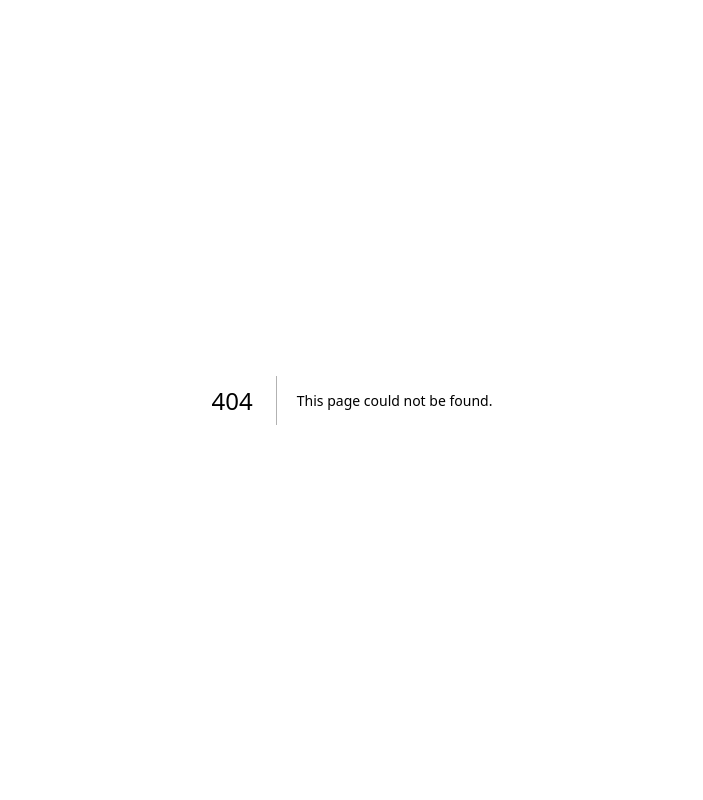
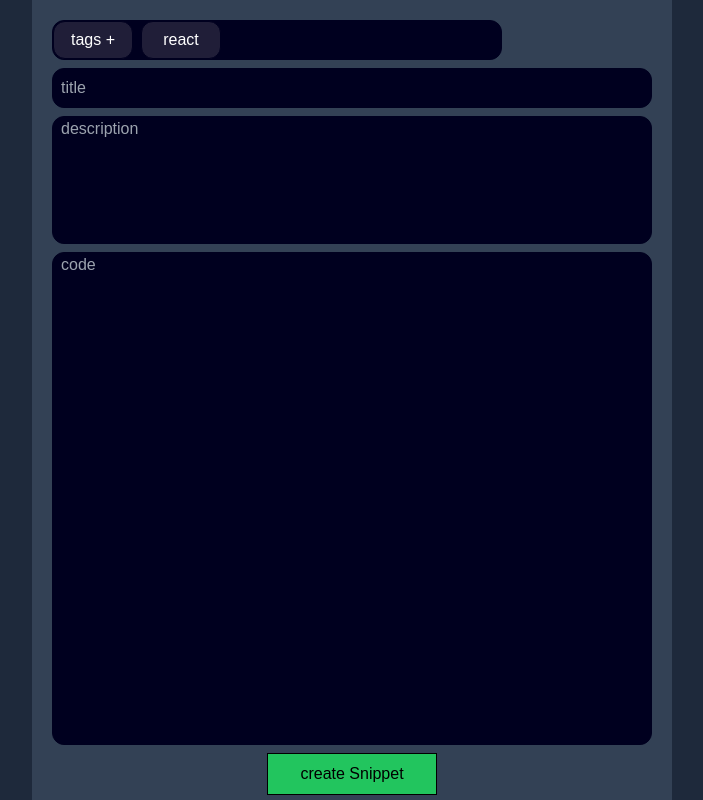
Before and after one commit to BlueSkiesPirate/Developer-Dashboard, a Next.js app: page /createSnippet in a window 1280 px wide. Before the commit this address had no page. Shown: the whole page, without its empty margins (288-991 px from the left). Built offline with nearby package versions, Linux system fonts and the light colour scheme.

Commit message:
polished some of the CRUD UI

```diff
--- a/src/app/addSnippet/page.jsx
+++ /dev/null
@@ -1,28 +0,0 @@
-"use client"
-import { useState } from "react"
-import { createSnippet } from "@/lib/api";
-
-export default function AddSnippet() {
-    const [title, setTitle] = useState("");
-    const [description, setDescription] = useState("");
-
-    const handleSubmit = async (e) => {
-        e.preventDefault();
-        await createSnippet({ title, description });
-        alert("User created!");
-    };
-    return (
-
-        <form onSubmit={handleSubmit} className={`w-40 bg-green-500 flex flex-col`}>
-            <input onChange={(e) => setTitle(e.target.value)}
-                value={title}
-                className={`border px-8 py-2`} type="text" placeholder="Snippet Title" />
-            <input onChange={(e) => setDescription(e.target.value)}
-                value={description}
-
-                className={`border px-8 py-2`} type="text" placeholder="description" />
-            <button type="submit" className={`border px-8 py-2 bg-green-500`}>Add Snippet</button>
-
-        </form>
-    )
-}
--- a/src/app/components/Snippets.jsx
+++ b/src/app/components/Snippets.jsx
@@ -9,8 +9,11 @@ import { FiEye } from "react-icons/fi";
 export default function Snippets({ onSendData }) {
     const [snippets, setSnippets] = useState([]);
     const [loading, setLoading] = useState(true);
+    const [reload, setReload] = useState(false)
 
-
+    const triggerReload = () => {
+        setReload(!reload)
+    }
 
     const sendData = (snippet) => {
         onSendData(snippet)
@@ -31,10 +34,10 @@ export default function Snippets({ onSendData }) {
         };
 
         fetchSnippets();
-    }, []);
+    }, [reload]);
 
-    if (loading) return <p>Loading...</p>;
-    // if (snippets.length === 0) return <p>No snippets available.</p>;
+    if (loading) return <p className="text-white">Loading...</p>;
+
 
     return (
         <>
@@ -49,16 +52,14 @@ export default function Snippets({ onSendData }) {
                         className={`h-10 w-full ${styles.buttonDark} ${styles.rounded} text-white flex justify-center items-center px-2`}
                     >
                         {snippet.title}
-                        <FiEye onClick={() => sendData(snippet)} className={"ml-auto cursor-pointer"}> view</FiEye>
+                        <FiEye onClick={() => sendData(snippet)} className={"ml-auto mr-5 cursor-pointer"}> view</FiEye>
+                        <DeleteBtn id={snippet._id} onDelete={triggerReload} title={snippet.title} />
 
                     </div>
                     <div className={`h-full w-full text-white p-2 `}>
-                        {snippet.description}
-                        <div className={`flex mt-9`}>
-                            <button className={` text-cyan-500`}>update</button>
-                            <h2 className={'mx-3'}>|</h2>
-                            <DeleteBtn id={snippet._id} />
-                        </div>
+                        <div>{snippet.description.length > 300 ?
+                            `${snippet.description.slice(0, 300)}...`
+                            : snippet.description}</div>
                     </div>
                 </div>
             ))}
--- a/src/app/components/TopNav.jsx
+++ b/src/app/components/TopNav.jsx
@@ -1,6 +1,17 @@
+"use client"
+
+import { useRouter } from "next/navigation";
 import styles from "../page.module.css";
 
+
 export default function TopNav() {
+  const router = useRouter();
+
+  const handleNavigation = () => {
+    router.push('/createSnippet');
+  };
+
+
   return (
     <div className={`w-full h-22`}>
       {/**This is the container for the top Navs */}
@@ -10,11 +21,10 @@ export default function TopNav() {
         <div
           className={`w-full h-full ${styles.navbar} ${styles.rounded} flex items-center pl-2`}
         >
-          <div
-            className={`${styles.rounded} w-24 h-5/6 bg-green-500 text-white flex justify-center items-center`}
-          >
+          <button onClick={handleNavigation} className={`${styles.rounded} w-24 h-5/6 bg-green-500 text-white flex justify-center items-center`}>
             create
-          </div>
+          </button>
+
           <div
             className={` ${styles.buttonLight} w-1/3 h-8 ${styles.rounded}  ml-36 text-white flex pl-2 items-center`}
           >
--- a/src/app/components/deleteBtn.jsx
+++ b/src/app/components/deleteBtn.jsx
@@ -1,26 +1,19 @@
 "use client"
+import { deleteSnippet } from "@/lib/api";
 import { useRouter } from "next/navigation"
 import { BiTrash } from "react-icons/bi";
 
-export default function DeleteBtn({ id }) {
-    const router = useRouter();
+export default function DeleteBtn({ id, onDelete, title }) {
+
     const removeSnippet = async () => {
-
-
-
-        const confirmed = confirm("are you sure?")
-
+        const confirmed = confirm(`Are you sure you want to delete: ${title} ?`)
         if (confirmed) {
-            const res = await fetch(`http://localhost:3000/api/snippets?id=${id}`, {
-                method: "DELETE"
-            })
-            if (res.ok) {
-                router.refresh()
-            }
+            await deleteSnippet(id)
+            onDelete()
         }
     }
     return (
 
-        <BiTrash onClick={removeSnippet} className={`text-red-400 border-white text-black text-xl `} />
+        <BiTrash onClick={removeSnippet} className={`text-red-400 border-white text-black text-xl cursor-pointer`} />
     )
 }
--- a/src/app/components/leftNav.jsx
+++ b/src/app/components/leftNav.jsx
@@ -1,10 +1,10 @@
 import styles from "../page.module.css"
-import AddSnippet from "../addSnippet/page"
+import AddSnippet from "../createSnippet/page"
 export default function LeftNav() {
     return (
         <>
             <div className={`${styles.navbar} w-56 h-full rounded-r-lg`}>
-                <AddSnippet />
+
             </div>
         </>
     )
--- a/src/app/components/resizeableArea.jsx
+++ b/src/app/components/resizeableArea.jsx
@@ -15,15 +15,16 @@ import { useState } from "react";
 
 export default function ResizeableArea() {
   const [viewData, setViewData] = useState({ title: "title", description: "description" })
+  const [isViewingSnippet, setIsViewingSnippet] = useState(false)
 
   const handleDataFromView = (data) => {
-
+    setIsViewingSnippet(!isViewingSnippet)
     setViewData(data)
   }
 
   return (
 
-    <ResizablePanelGroup direction="horizontal">
+    <ResizablePanelGroup direction="horizontal" >
       <ResizablePanel className={`${styles.scrollPanel} ${styles.rounded}`}>
         <div className={`h-16 w-full flex items-center pl-2`}>
           <div
@@ -33,13 +34,13 @@ export default function ResizeableArea() {
           </div>
         </div>
 
-        <div className={`h-full w-full px-2 pt-2`}>
+        <div className={`h-full w-full px-2 pt-2  overflow-y-scroll`}>
           <Snippets onSendData={handleDataFromView} />
 
         </div>
       </ResizablePanel>
       <ResizableHandle withHandle className={`${styles.background} w-2`} />
-      <ViewSnippet snippetData={viewData} />
+      <ViewSnippet snippetData={viewData} isViewingSnippet={isViewingSnippet} />
     </ResizablePanelGroup>
   );
 }
--- a/src/app/components/viewSnippet.jsx
+++ b/src/app/components/viewSnippet.jsx
@@ -3,8 +3,9 @@ import styles from "../page.module.css"
 import ToolMenu from "./toolsMenu";
 import { useState, useEffect } from "react";
 import { updateSnippet } from "@/lib/api";
+import { FaRegEyeSlash } from "react-icons/fa";
 
-export default function ViewSnippet({ snippetData }) {
+export default function ViewSnippet({ snippetData, isViewingSnippet }) {
 
     const [edittingSnippet, setEdittingSnippet] = useState(false);
     const [title, SetTitle] = useState(snippetData.title)
@@ -44,11 +45,11 @@ export default function ViewSnippet({ snippetData }) {
 
     }
 
-
+    console.log(isViewingSnippet)
     return (
-        <ResizablePanel
-            className={`${styles.scrollPanel} ${styles.rounded} p-2 h-full `}
-        >
+        <ResizablePanel className={`${styles.scrollPanel} ${styles.rounded} p-2 h-full `}>
+            {isViewingSnippet ?
+                <>
                     <div className="flex justify-between">
                         <div
                             className={`h-10 w-3/4 ${styles.background} ${styles.rounded} flex`}
@@ -105,15 +106,15 @@ export default function ViewSnippet({ snippetData }) {
                         </div>
 
                         {edittingSnippet ?
-                    <input
+                            <textarea
                                 type="text"
                                 value={tempDescription}
                                 onChange={(e) => setTempDescription(e.target.value)}
-                        className={`${styles.background} h-32 w-full text-white align-text-top ${styles.rounded} flex pl-2 mt-2`}
+                                className={`${styles.background} h-32 w-full text-white align-text-top ${styles.rounded} flex pl-2 mt-2 `}
                             >
-                    </input>
+                            </textarea>
 
-                    : <div className={`${styles.background} h-32 w-full text-white ${styles.rounded} flex pl-2 mt-2`} >
+                            : <div className={`${styles.background} h-32 w-full text-white ${styles.rounded} flex pl-2 mt-2 overflow-y-scroll`} >
                                 {description}
                             </div>
 
@@ -126,6 +127,12 @@ export default function ViewSnippet({ snippetData }) {
                         </div>
 
                     </div>
+                </> :
+                <div className="flex flex-col justify-center items-center  ">
+                    <FaRegEyeSlash className="text-9xl mt-52 text-green-900" />
+                    <h1 className="text-xl text-green-900">No snippets selected</h1>
+                </div>
+            }
 
         </ResizablePanel>
 
--- /dev/null
+++ b/src/app/createSnippet/page.jsx
@@ -0,0 +1,91 @@
+"use client"
+import { useState } from "react"
+import { createSnippet } from "@/lib/api";
+import { useRouter } from "next/navigation";
+import styles from "../page.module.css"
+
+export default function AddSnippet() {
+    const router = useRouter()
+
+    const [title, setTitle] = useState("");
+    const [description, setDescription] = useState("");
+
+
+    const handleSubmit = async (e) => {
+        e.preventDefault();
+        await createSnippet({ title, description });
+        alert("Snippet created!");
+        const mainPage = '/'
+        router.push(mainPage)
+    };
+    return (
+
+        <div className="w-full h-screen bg-slate-800 flex justify-center overflow-hidden ">
+            <div className="h-full w-1/2 bg-slate-700 px-5">
+
+
+
+                <div className="flex justify-between mt-5">
+                    <div
+                        className={`h-10 w-3/4 ${styles.background} ${styles.rounded} flex`}
+                    >
+                        <div
+                            className={`w-20 h-full ${styles.buttonDark} text-white flex justify-center items-center ${styles.rounded} `}
+                        >
+                            tags +
+                        </div>
+                        <div
+                            className={`w-20 h-full ${styles.buttonDark} text-white flex justify-center items-center ${styles.rounded} ml-2 `}
+                        >
+                            {" "}
+                            react
+                        </div>
+                    </div>
+                    {/* <button className={` bg-green-500 rounded w-20 h-10 mr-5 ${edittingSnippet ? "" : "hidden"}`}>Update</button> */}
+                </div>
+                <div
+                    className={`h-full
+           pb-52`}
+                >
+
+
+                    <form onSubmit={handleSubmit} className="h-full">
+                        <input
+                            type="text"
+                            placeholder="title"
+                            required={true}
+                            onChange={(e) => setTitle(e.target.value)}
+                            className={`${styles.background} h-10 w-full text-white ${styles.rounded} flex pl-2 items-center mt-2`}
+                        >
+                        </input>
+
+
+                        <textarea
+                            type="text"
+                            placeholder="description"
+                            required={true}
+                            onChange={(e) => setDescription(e.target.value)}
+                            className={`${styles.background} h-32 w-full text-white align-text-top ${styles.rounded} flex pl-2 mt-2 resize-none`}
+                        >
+                        </textarea>
+
+
+
+                        <textarea
+                            type="text"
+                            placeholder="code"
+                            required={true}
+                            className={`${styles.background} h-5/6 w-full text-white ${styles.rounded} flex pl-2 mt-2 resize-none`}
+                        >
+
+                        </textarea>
+                        <div className="w-full flex justify-center mt-2 ">
+                            <button type="submit" className={`border px-8 py-2 bg-green-500`}>create Snippet</button>
+                        </div>
+
+                    </form>
+                </div>
+            </div>
+        </div>
+    )
+}
--- a/src/app/globals.css
+++ b/src/app/globals.css
@@ -17,6 +17,23 @@ body {
   }
 }
 
+::-webkit-scrollbar {
+  width: 12px; /* Width of the scrollbar */
+}
+
+::-webkit-scrollbar-track {
+  background: #232a42; /* Background of the scrollbar track */
+}
+
+::-webkit-scrollbar-thumb {
+  background: #8388c2; /* Color of the scrollbar thumb */
+  border-radius: 6px; /* Rounded corners for the scrollbar thumb */
+}
+
+::-webkit-scrollbar-thumb:hover {
+  background: #d1d2e4; /* Color of the scrollbar thumb on hover */
+}
+
 @layer base {
   * {
     @apply border-border;
--- a/src/app/page.jsx
+++ b/src/app/page.jsx
@@ -11,7 +11,7 @@ export default function Home() {
 
       <div className={`w-full flex flex-col px-2 `}>
         <TopNav />
-        <div className={`h-full w-full mt-2`}>
+        <div className={`h-full w-full mt-2 overflow-hidden`}>
           {/**This is the container for the resizable sections */}
           <ResizeableArea />
         </div>
```
Lines whose indentation alone changed are shown as unchanged.
